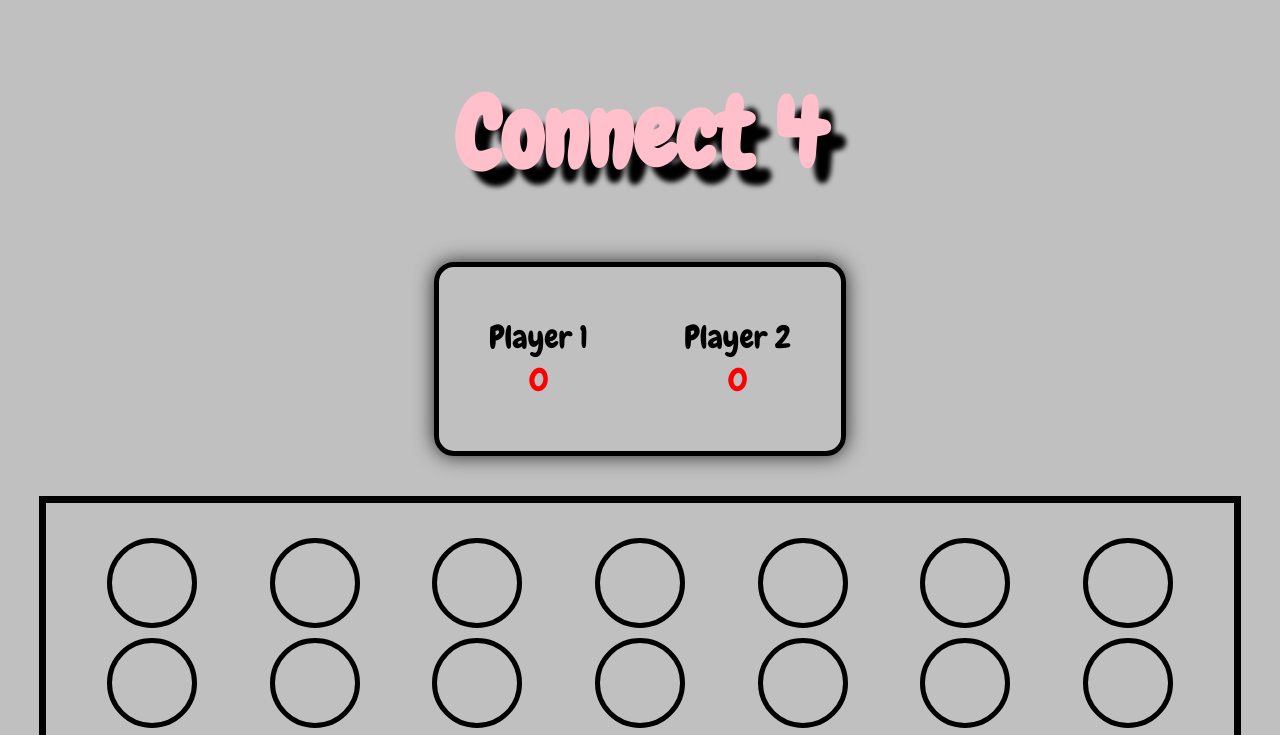
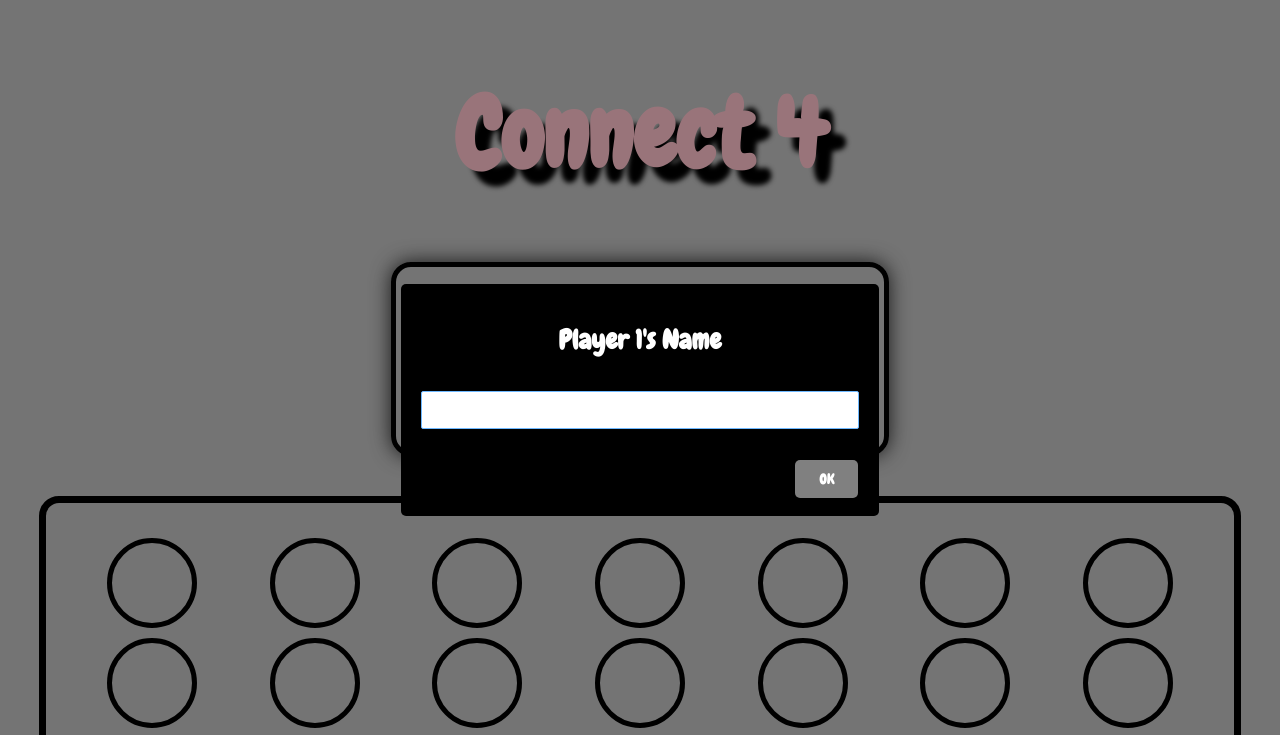
Before and after one commit to Chizzy/Project-1-Connect-4, a plain HTML site: page index.html in a window 1280 px wide. Shown: the top 735 px of the page. Drawn offline with nearby package versions, Linux system fonts and the light colour scheme.

Commit message:
add sweetalert to get players' name

```diff
--- a/app.js
+++ b/app.js
@@ -18,6 +18,24 @@ column.mouseover(function () {
 column.mouseout(function () {
     $(this).css('background', 'silver')
 })
+
+// Ask for players' name
+    swal ({
+        title: "Player 1's Name",
+        content: 'input',
+        input: 'text',
+        closeOnClickOutside: false,
+        closeModal: false,
+      })
+      .then((value) => {
+        swal ({
+            title: "Player 2's Name",
+            content: 'input',
+            input: 'text',
+            closeOnClickOutside: false,
+            closeModal: false,
+          })
+      })
 
 // Check for same color (class)
 const sameColor = (one, two, three, four) => {
@@ -58,6 +76,7 @@ const winHoriz = () => {
 }
 
 
+
 // Runs all functions to constantly check for winning combinations
 $('.game').click(function () {
     winVert()
--- a/index.html
+++ b/index.html
@@ -16,10 +16,10 @@
     <h1>Connect 4</h1>
 
     <div class="scoreBoard">
-        <div class="player1">Player 1
+        <div class="player1">Player 1 ⬤
             <div class="score score1">0</div>
         </div>
-        <div class="player2">Player 2
+        <div class="player2">Player 2 <span>⬤</span>
             <div class="score score2">0</div>
         </div>
     </div>
@@ -90,6 +90,7 @@
 
 
 
+    <script src="https://unpkg.com/sweetalert/dist/sweetalert.min.js"></script>
     <script src="https://code.jquery.com/jquery-3.3.1.min.js" integrity="sha256-FgpCb/KJQlLNfOu91ta32o/NMZxltwRo8QtmkMRdAu8="
         crossorigin="anonymous"></script>
 </body>
--- a/main.css
+++ b/main.css
@@ -36,12 +36,16 @@ h1 {
 .player2 {
     margin-left: 3rem;
 }
+.player2 span {
+    color: pink;
+}
 .score {
     color: red;
 }
 
 .game {
     border: 7px solid black;
+    border-radius: 20px;
     height: 90%;
     width: 90%;
     display: flex;
@@ -50,6 +54,10 @@ h1 {
     align-items: center;
     margin: 0 auto;
     padding: 25px;
+    -webkit-border-radius: 20px;
+    -moz-border-radius: 20px;
+    -ms-border-radius: 20px;
+    -o-border-radius: 20px;
 }
 .row {
     width: 80px;
@@ -106,3 +114,13 @@ button {
 #clear {
     margin-left: 5rem;
 }
+
+.swal-modal {
+    background-color: black;
+}
+.swal-title {
+    color: white;
+}
+.swal-button {
+    background-color: gray;
+}
```
